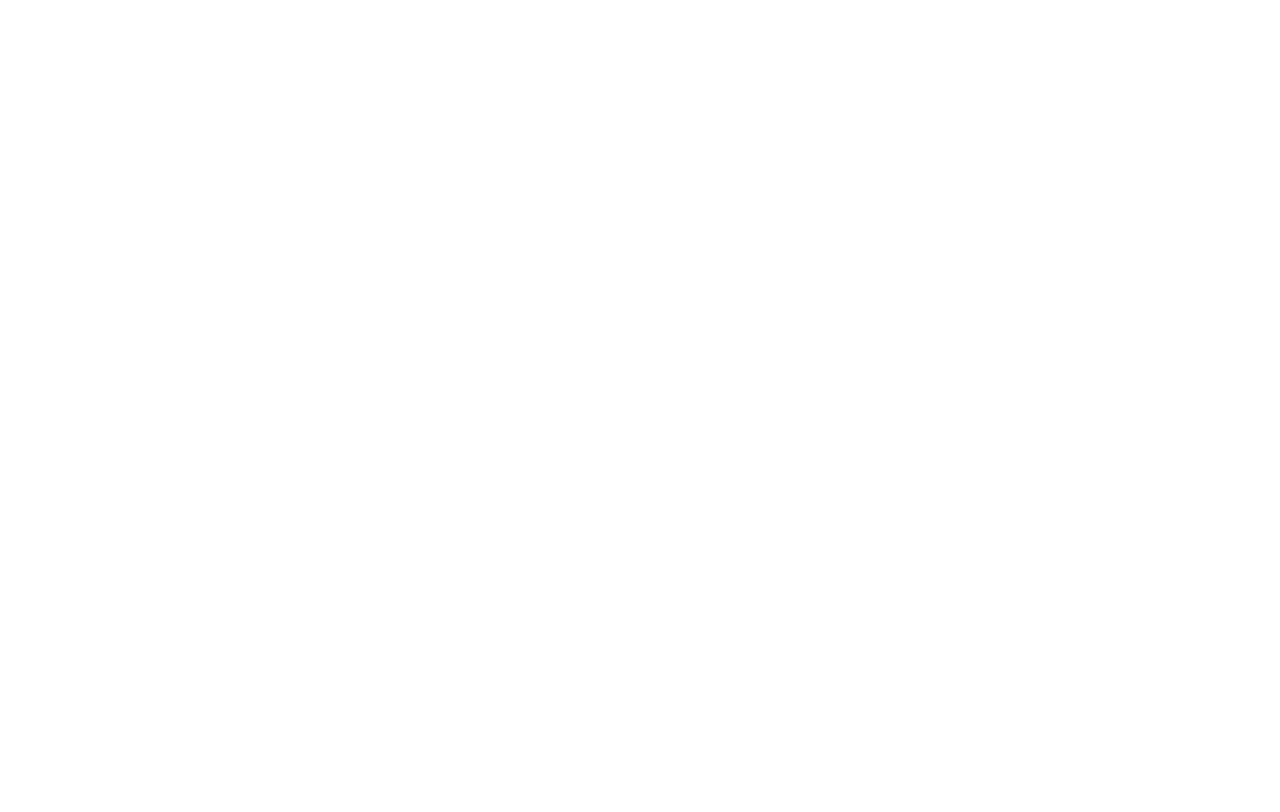
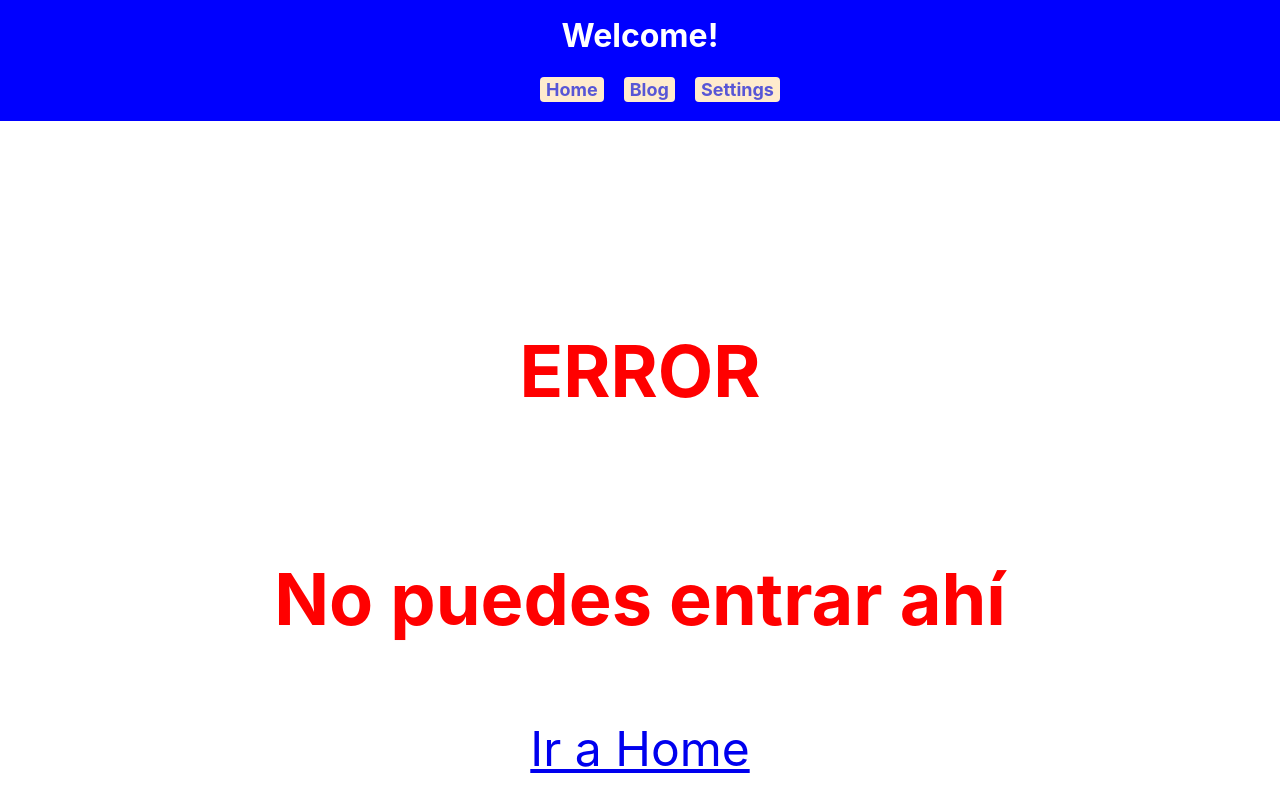
Before and after one commit to ShurGith/Amazaing, a React (Vite) app: page /error in a window 1280 px wide. Before the commit this address had no page. Shown: the top 812 px of the page. Built offline with nearby package versions, Linux system fonts and the light colour scheme.

Commit message:
settings

```diff
--- a/src/App.jsx
+++ b/src/App.jsx
@@ -2,6 +2,8 @@
 import HomePage from "./pages/HomePage";
 import BlogPage from "./pages/BlogPage";
 import PostDetails from "./pages/PostDetails";
+import ErrorPage from "./pages/ErrorPage";
+import SettingsPage from "./pages/SettingsPage";
 
 function App() {
   return (
@@ -9,6 +11,9 @@
       <Route path="/" element={<HomePage />} />
       <Route path="/blog" element={<BlogPage />} />
       <Route path="/blog/:id" element={<PostDetails />} />
+      <Route path="/settings" element={<SettingsPage />} />
+
+      <Route path="*" element={<ErrorPage />} />
     </Routes>
   );
 }
--- a/src/components/HeaderComponent.jsx
+++ b/src/components/HeaderComponent.jsx
@@ -13,6 +13,9 @@
           <li>
             <NavLink className="link" to="/blog">Blog</NavLink>
           </li>
+          <li>
+            <NavLink className="link" to="/settings">Settings</NavLink>
+          </li>
         </ul>
       </nav>
     </header>
--- /dev/null
+++ b/src/pages/ErrorPage.css
@@ -0,0 +1,9 @@
+#error-page {
+  height: 100vh;
+  color: red;
+  font-size: 3rem;
+  display: flex;
+  flex-direction: column;
+  justify-content: center;
+  align-items: center;
+}
--- /dev/null
+++ b/src/pages/ErrorPage.jsx
@@ -0,0 +1,18 @@
+import HeaderComponent from "../components/HeaderComponent";
+import "./ErrorPage.css";
+import { Link } from "react-router-dom";
+
+function ErrorPage() {
+    return (
+        <>
+            <HeaderComponent />
+            <section id="error-page">
+                <h1>ERROR</h1>
+                <h2>No puedes entrar ahí</h2>
+                <Link to="/">Ir a Home</Link>
+            </section>
+        </>
+    )
+}
+
+export default ErrorPage;
--- /dev/null
+++ b/src/pages/SettingsPage.jsx
@@ -0,0 +1,19 @@
+import { useState } from "react";
+import HeaderComponent from "../components/HeaderComponent";
+import { Navigate } from "react-router-dom";
+
+function SettingsPage() {
+  const [hasAccess, setAccess] = useState(false);
+
+  if (!hasAccess) return <Navigate to={"/error"} />
+
+  return (
+    <>
+      <HeaderComponent />
+
+      <div>Settings</div>
+    </>
+  )
+}
+
+export default SettingsPage;
```
